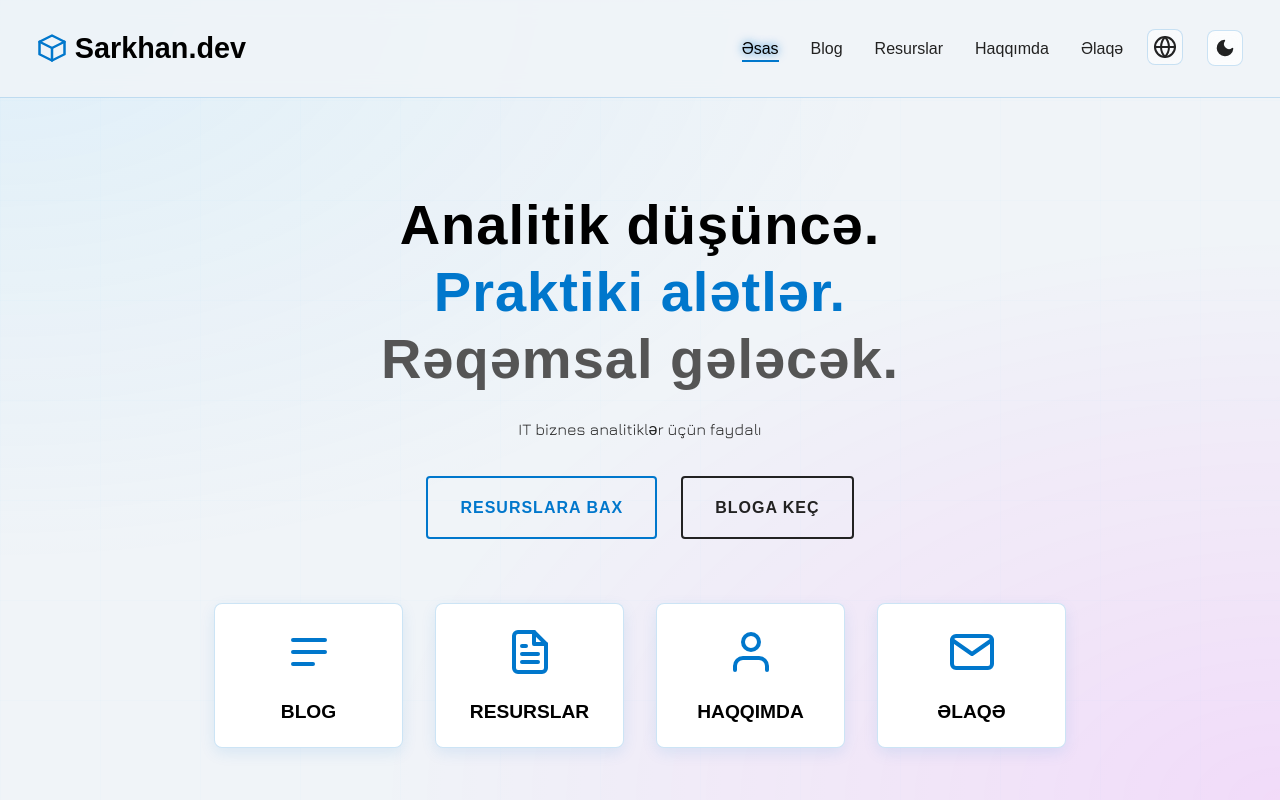
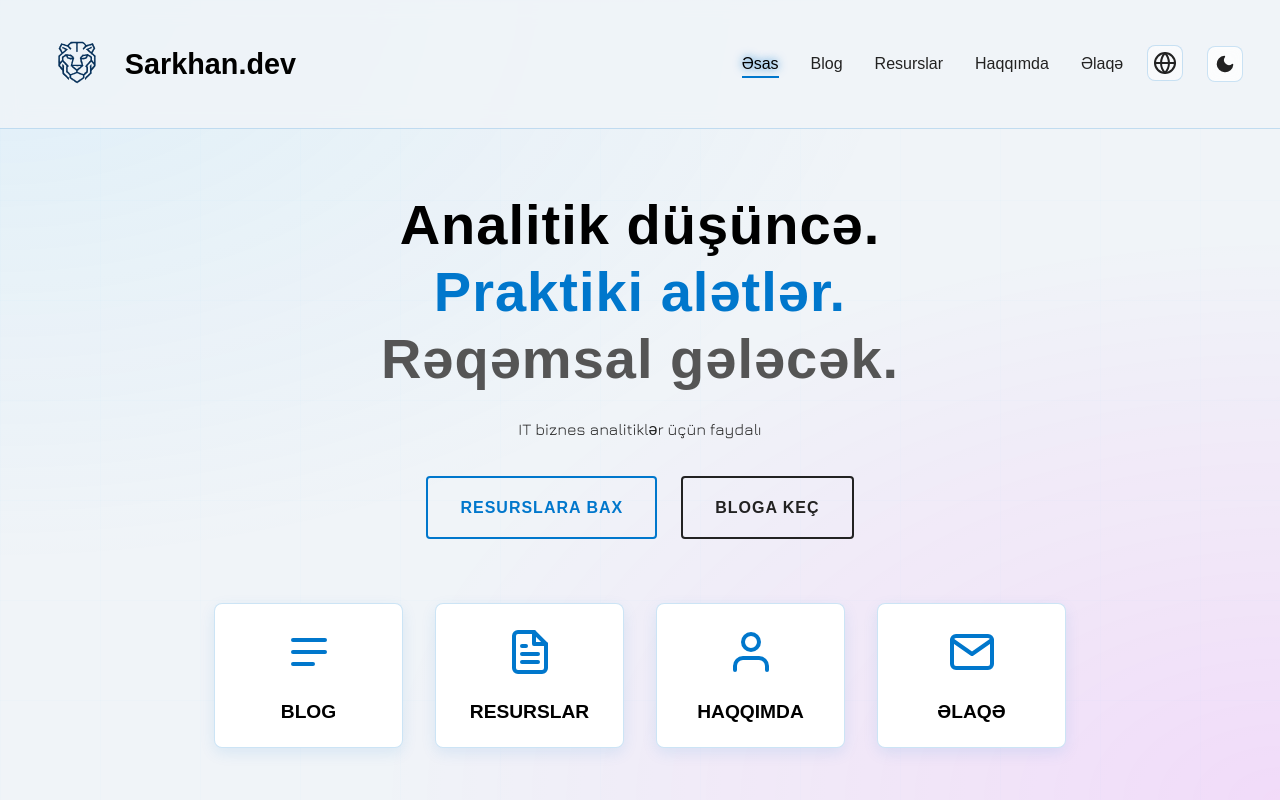
Before and after one commit to Saitosar/sarkhan-dev-nextjs, a Next.js app: page / in a window 1280 px wide. Shown: the top 800 px of the page. Built offline with nearby package versions, Linux system fonts and the light colour scheme; no server answers; a web font is replaced by a local one.

Commit message:
feat: main icon change

```diff
--- a/components/Header.js
+++ b/components/Header.js
@@ -2,6 +2,7 @@
 import { useEffect, useRef, useState } from 'react';
 import { useTheme } from 'next-themes';
 import Icon from './Icon';
+import Image from 'next/image'; // ИЗМЕНЕНИЕ: Добавлен импорт
 
 export default function Header({ t, lang, setLang, activeSection }) {
   const { theme, resolvedTheme, setTheme } = useTheme();
@@ -117,11 +118,7 @@ export default function Header({ t, lang, setLang, activeSection }) {
     <header className={`header ${scrolled ? 'scrolled' : ''}`}>
       <div className="container navbar">
         <a href="#home" className="logo">
-          <svg className="logo-svg" viewBox="0 0 24 24" fill="none" xmlns="http://www.w3.org/2000/svg">
-            <path d="M12 2L2 7V17L12 22L22 17V7L12 2Z" stroke="currentColor" strokeWidth="2" strokeLinecap="round" strokeLinejoin="round"/>
-            <path d="M2 7L12 12L22 7" stroke="currentColor" strokeWidth="2" strokeLinecap="round" strokeLinejoin="round"/>
-            <path d="M12 12V22" stroke="currentColor" strokeWidth="2" strokeLinecap="round" strokeLinejoin="round"/>
-          </svg>
+          <img src="/leo-icon.svg" alt="Логотип Sarkhan.dev" className="logo-svg" />
           <span>Sarkhan.dev</span>
         </a>
 
--- a/pages/index.js
+++ b/pages/index.js
@@ -254,7 +254,14 @@ useEffect(() => {
 
     return (
         <>
-            {/* ... ваша секция Head ... */}
+            {/* --- НАЧАЛО ИЗМЕНЕНИЙ --- */}
+            <Head>
+                <title>{t.docTitle}</title>
+                <meta name="description" content={t.docDesc} />
+                <link rel="icon" href="/leo-icon.svg" type="image/svg+xml" />
+                {/* Здесь могут быть и другие мета-теги */}
+            </Head>
+            {/* --- КОНЕЦ ИЗМЕНЕНИЙ --- */}
 
             <div id="background-animation"></div>
 
--- a/styles/globals.css
+++ b/styles/globals.css
@@ -228,7 +228,13 @@ p { max-width: var(--max-text-width); overflow-wrap: break-word; }
 .navbar { display: flex; justify-content: space-between; align-items: center; }
 .nav-right-cluster { display: flex; align-items: center; gap: var(--space-lg); }
 .logo { font-size: 1.8rem; font-weight: 700; color: var(--color-heading); text-decoration: none; display: flex; align-items: center; gap: var(--space-sm); }
-.logo-svg { width: 30px; height: 30px; color: var(--color-primary); transition: transform var(--duration-slow) var(--ease-in-out-quart); }
+.logo-svg {
+  /* Задаем размер иконки, чтобы он соответствовал тексту */
+  width: 5.0rem;
+  height: 5.0rem;
+  color: var(--color-primary); transition: transform var(--duration-slow) var(--ease-in-out-quart);
+  /* Старые свойства color и transition больше не нужны для новой иконки */
+}
 .logo:hover .logo-svg { transform: rotate(360deg); }
 .nav-menu { display: flex; align-items: center; list-style: none; gap: var(--space-xl); position: relative; }
 .nav-menu::after {
```
Also changed, not shown: public/leo-icon.svg (added).
